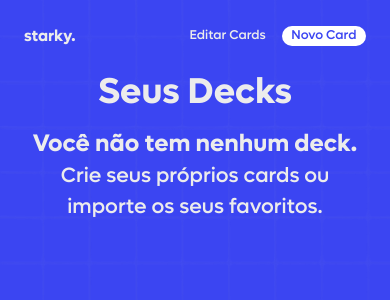
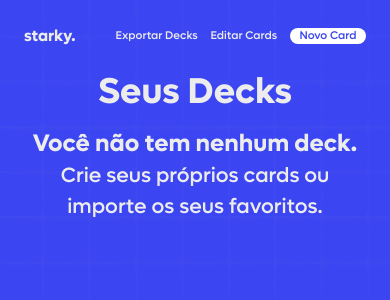
Before and after one commit to felipesoarws/Starky, a React (Vite) app: page /app in a window 390 px wide. Shown: the top 300 px of the page. Built offline with nearby package versions, Linux system fonts and the light colour scheme.

Commit message:
app pt 11: nova imagem home

```diff
--- a/package.json
+++ b/package.json
@@ -12,6 +12,7 @@
   "dependencies": {
     "@phosphor-icons/react": "^2.1.7",
     "@tailwindcss/vite": "^4.0.9",
+    "pako": "^2.1.0",
     "react": "^19.0.0",
     "react-dom": "^19.0.0",
     "react-intersection-observer": "^9.15.1",
--- a/src/components/ColorInScroll.jsx
+++ b/src/components/ColorInScroll.jsx
@@ -8,7 +8,7 @@ const ColorInScroll = ({ text }) => {
   });
 
   return (
-    <p
+    <span
       className="inline"
       ref={ref} // Referência para o elemento que será observado
       style={{
@@ -18,7 +18,7 @@ const ColorInScroll = ({ text }) => {
       }}
     >
       {text}
-    </p>
+    </span>
   );
 };
 
--- a/src/pages/Application.jsx
+++ b/src/pages/Application.jsx
@@ -1,5 +1,5 @@
+import { useEffect, useState, useRef } from "react";
 import { Link } from "react-router-dom";
-import { useEffect, useState, useRef } from "react";
 import "../styles/index.css";
 
 // components
@@ -16,7 +16,6 @@ const Application = () => {
 
   useEffect(() => {
     if (!isCardsToReview) {
-      // Define um timeout para adicionar a classe após 2 segundos (2000ms)
       const timeoutId = setTimeout(() => {
         setShouldAnimate(true);
       }, 200);
@@ -572,9 +571,13 @@ const Application = () => {
           <h2 className="lufga-bold lg:text-[1.4vw]">
             <Link to={"/"}>starky.</Link>
           </h2>
-          <div className="flex justify-between gap-[1rem] items-center lg:gap-[2.5vw]">
+          <div className="flex justify-between gap-[.8rem] items-center lg:gap-[2.5vw]">
+            <button className="cursor-pointer text-[.7rem] lg:text-[1.1vw]">
+              Exportar Decks
+            </button>
+
             <button
-              className="cursor-pointer text-[.8rem] lg:text-[1.1vw]"
+              className="cursor-pointer text-[.7rem] lg:text-[1.1vw]"
               onClick={openEditCardModal}
             >
               Editar Cards
@@ -583,7 +586,7 @@ const Application = () => {
               className="btn-header bg-[#FFFFFF] cursor-pointer transition-all duration-[.3s] ease-in-out rounded-[.8rem] px-[.6rem] lg:rounded-[1.2vw] lg:px-[1.2vw] lg:py-[.4vw] hover:bg-[var(--blue-midnight)]"
               onClick={openNewCardModal}
             >
-              <h2 className="text-[var(--blue-light)] transition-all duration-[.3s] ease-in-out text-[.8rem] lg:text-[1.1vw]">
+              <h2 className="text-[var(--blue-light)] transition-all duration-[.3s] ease-in-out text-[.7rem] lg:text-[1.1vw]">
                 Novo Card
               </h2>
             </button>
@@ -640,7 +643,7 @@ const Application = () => {
                   key={category}
                   className="deck-item bg-[var(--white-gray)] relative overflow-hidden border-[var(--blue-light)] border-2 m-2 p-4 w-[20rem] h-[10rem] rounded-2xl flex flex-col justify-between border-solid transition-all ease-in-out duration-[.3s] lg:m-[1vw] lg:p-[1vw] lg:w-[25vw] lg:h-[13vw] lg:border-[.1vw]  lg:rounded-[.5vw] hover:bg-[#ffffff85]"
                 >
-                  <h2 className="lufga-bold text-[var(--blue-light)] text-3xl lg:text-[2.5vw]">
+                  <h2 className="lufga-bold text-[var(--blue-light)] text-2xl lg:text-[2.5vw]">
                     {category}
                   </h2>
                   <div className="flex items-end justify-between">
@@ -678,7 +681,7 @@ const Application = () => {
                     </div>
                   </div>
                   <button
-                    className="bg-[var(--gray-dark)] transition-all ease-in-out duration-[.3s] cursor-pointer z-40 absolute top-[.8vw] right-[.8vw] p-[.3rem] px-[.8rem]  rounded-[.8rem] text-[1rem] lg:p-[.5vw] lg:rounded-[.5vw] lg:text-[1.1vw] lg:left-[.8vw] lg:bottom-[.8vw] lg:top-auto hover:bg-[var(--gray-light)]"
+                    className="bg-[var(--gray-dark)] transition-all ease-in-out duration-[.3s] cursor-pointer z-40 absolute top-[.8vw] right-[.8vw] p-[.3rem] px-[.8rem]  rounded-[.8rem] text-[.9rem] lg:p-[.5vw] lg:rounded-[.5vw] lg:text-[1.1vw] lg:left-[.8vw] lg:bottom-[.8vw] lg:top-auto hover:bg-[var(--gray-light)]"
                     onClick={() => revisarDeck(category)}
                   >
                     Revisar Deck
--- a/src/pages/Home.jsx
+++ b/src/pages/Home.jsx
@@ -1,11 +1,12 @@
 import { useEffect } from "react";
+import { Link } from "react-router-dom";
+import "../styles/fonts.css";
 
 import ColorInScroll from "../components/ColorInScroll";
 
 import cards from "../assets/images/cards.png";
 import graphic from "../assets/images/graphic.png";
-import "../styles/fonts.css";
-import { Link } from "react-router-dom";
+import celphones from "../assets/images/celphones.png";
 
 const Home = () => {
   useEffect(() => {
@@ -42,7 +43,7 @@ const Header = () => {
           </Link>
         </div>
       </div>
-      <div className="flex items-center justify-center flex-col h-[70vh]">
+      <div className="flex items-center justify-center flex-col h-[55vh] lg:h-[70vh]">
         <h2 className="lufga-bold relative select-none text-[4rem] lg:text-[9vw] ">
           starky.
           <p className="lufga-med absolute text-[.9rem] bottom-[.4rem] lg:bottom-[1.4vw]  lg:left-[.5vw] lg:text-[1.3vw]">
@@ -103,6 +104,20 @@ const Main = () => {
           </div>
         </div>
       </div>
+      <div className="relative hidden items-center justify-center lg:flex lg:min-h-screen">
+        <div className="absolute left-0 top-0">
+          <h2 className="uppercase lufga-bold text-[4.5vw] leading-[4vw]">
+            <span className="block">Transforme sua</span>
+            <span className="block">maneira de</span>
+            <span className="block">estudar</span>
+          </h2>
+        </div>
+        <img
+          src={celphones}
+          alt="celphones"
+          className="select-none pointer-events-auto lg:w-[80vw] lg:translate-y-[-1vw]"
+        />
+      </div>
       <div className="lg:min-h-screen">
         <h2 className="lufga-bold text-[1.5rem] mt-8 lg:text-[1.5vw]">
           Por que funciona?
```
Also changed, not shown: 2 other files (tests, documents, lock files or other folders).
